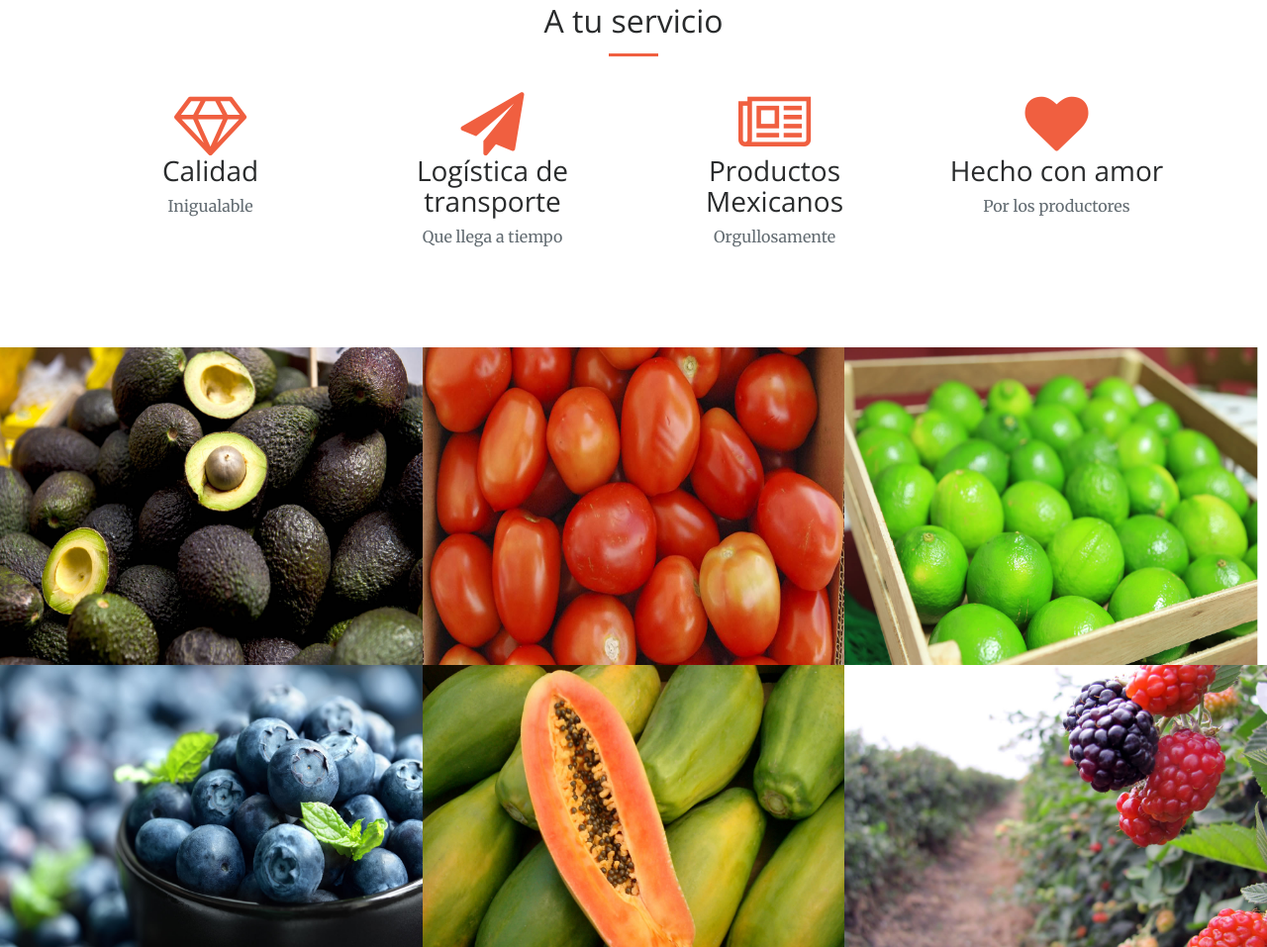
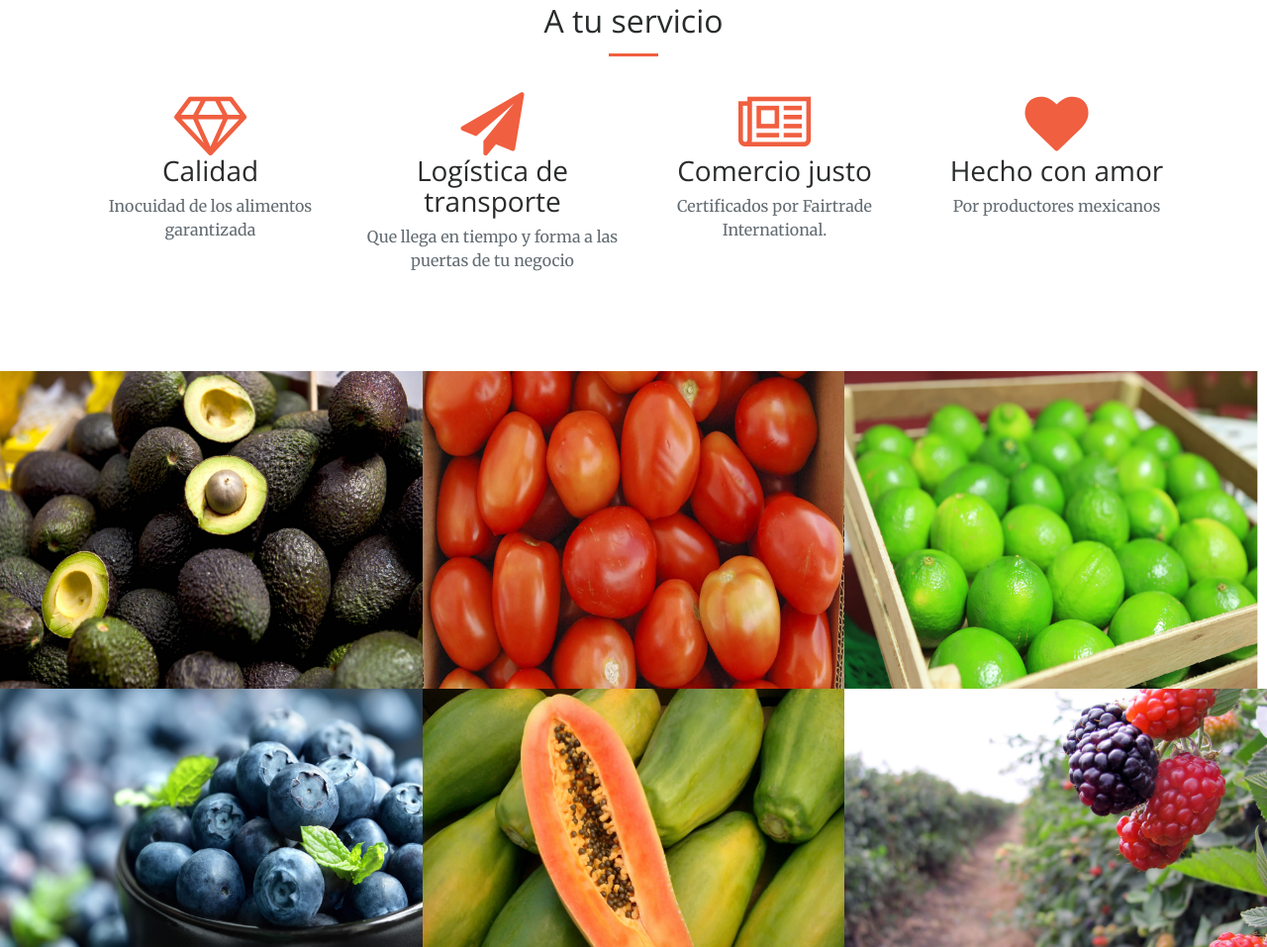
Before and after one commit to nachogoca/fruitzo, a website: page index.html in a window 1280 px wide. Shown: the part 1261-2218 px from the top of the page at 99% size. Drawn offline with nearby package versions, Linux system fonts and the light colour scheme.

Commit message:
update benefits

```diff
--- a/index.html
+++ b/index.html
@@ -108,28 +108,28 @@
                     <div class="service-box">
                         <i class="fa fa-4x fa-diamond text-primary sr-icons"></i>
                         <h3>Calidad</h3>
-                        <p class="text-muted">Inigualable</p>
+                        <p class="text-muted">Inocuidad de los alimentos garantizada</p>
                     </div>
                 </div>
                 <div class="col-lg-3 col-md-6 text-center">
                     <div class="service-box">
                         <i class="fa fa-4x fa-paper-plane text-primary sr-icons"></i>
                         <h3>Logística de transporte</h3>
-                        <p class="text-muted">Que llega a tiempo</p>
+                        <p class="text-muted">Que llega en tiempo y forma a las puertas de tu negocio</p>
                     </div>
                 </div>
                 <div class="col-lg-3 col-md-6 text-center">
                     <div class="service-box">
                         <i class="fa fa-4x fa-newspaper-o text-primary sr-icons"></i>
-                        <h3>Productos Mexicanos</h3>
-                        <p class="text-muted">Orgullosamente</p>
+                        <h3>Comercio justo</h3>
+                        <p class="text-muted">Certificados por Fairtrade International.</p>
                     </div>
                 </div>
                 <div class="col-lg-3 col-md-6 text-center">
                     <div class="service-box">
                         <i class="fa fa-4x fa-heart text-primary sr-icons"></i>
                         <h3>Hecho con amor</h3>
-                        <p class="text-muted">Por los productores</p>
+                        <p class="text-muted">Por productores mexicanos</p>
                     </div>
                 </div>
             </div>
```
